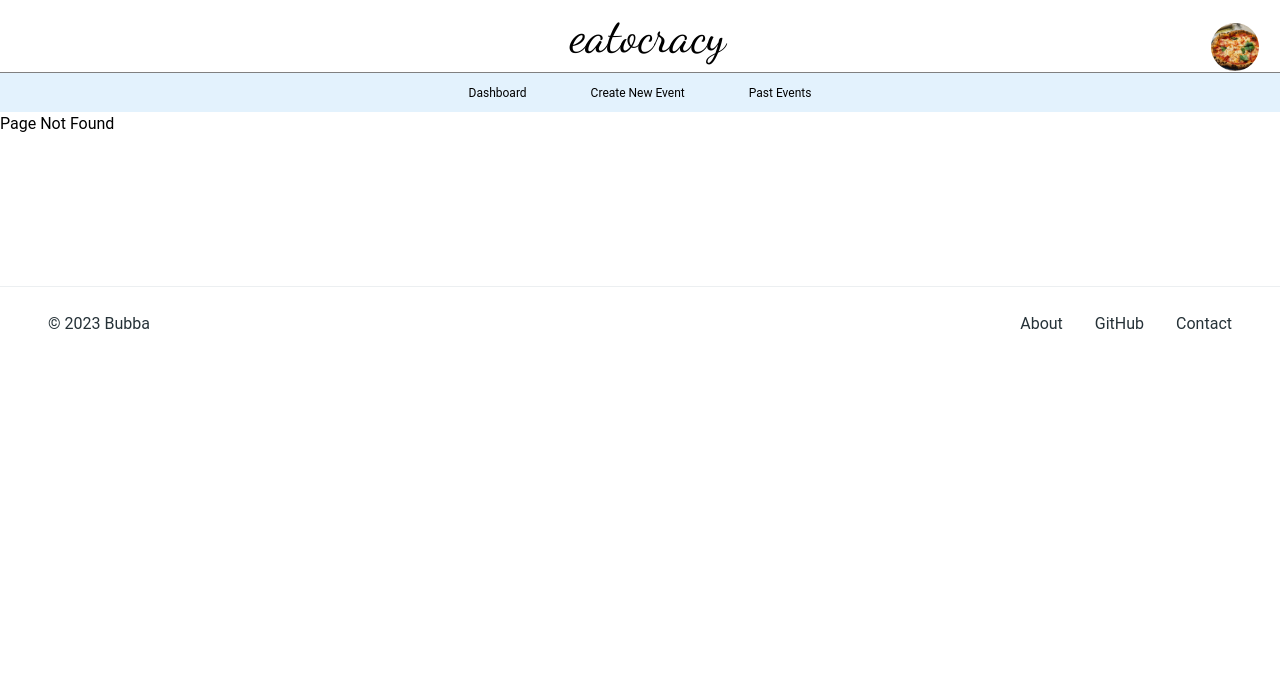
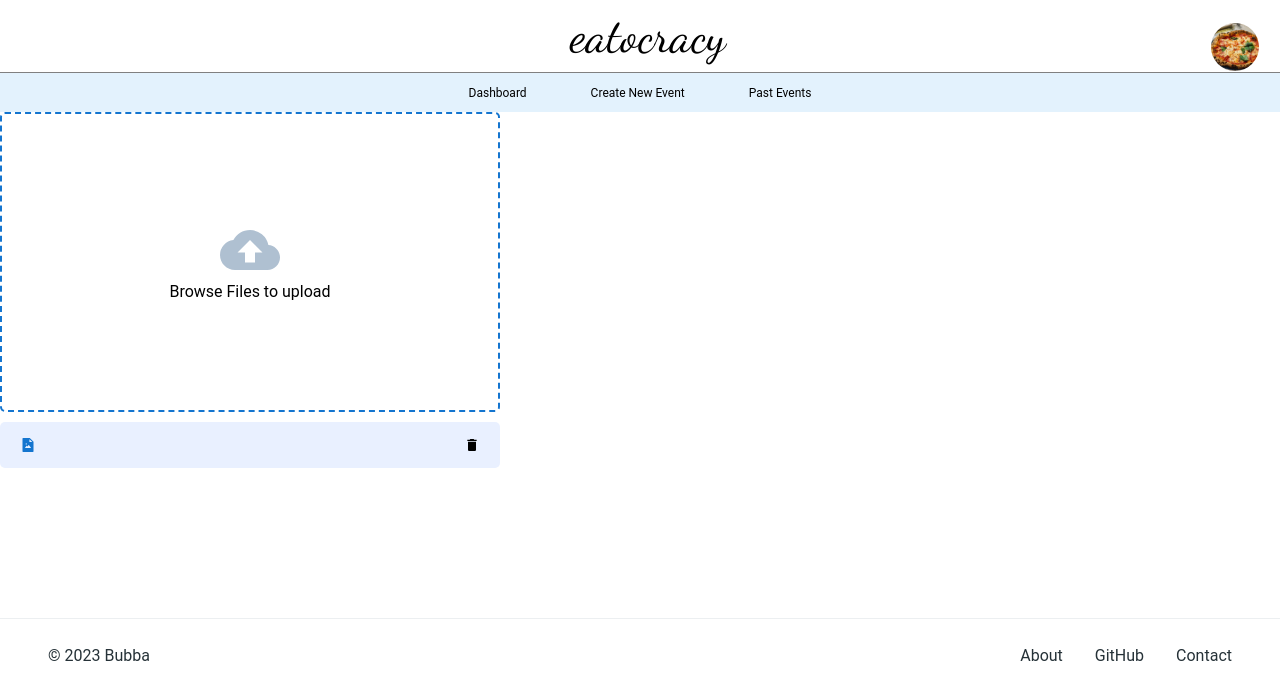
Before and after one commit to lizzach/eatocracy-front-end, a React (Create React App) app: page /test in a window 1280 px wide. Before the commit this address had no page. Shown: the top 700 px of the page. Built offline with nearby package versions, Linux system fonts and the light colour scheme.

Commit message:
started logic for image upload feature

```diff
--- a/package.json
+++ b/package.json
@@ -13,7 +13,9 @@
     "google-fonts": "^1.0.0",
     "react": "^18.2.0",
     "react-dom": "^18.2.0",
+    "react-dropzone": "^14.2.3",
     "react-google-fonts": "^1.2.1",
+    "react-icons": "^4.10.1",
     "react-router-dom": "^6.14.2",
     "react-scripts": "5.0.1",
     "react-select": "^5.7.4",
--- a/src/App.js
+++ b/src/App.js
@@ -7,6 +7,8 @@ import PastEvents from "./pages/PastEvents";
 import PageNotFound from "./pages/PageNotFound";
 import Navbar from "./components/Navbar";
 import Footer from "./components/Footer";
+import ImgUpload from "./components/ImgUpload";
+
 
 
 function App() {
@@ -18,6 +20,7 @@ function App() {
         <Route element={<CreateEventPage />} path="/newevent"/>
         <Route element={<EventDetails />} path="/events/:id"/>
         <Route element={<PastEvents />} path="/pastevents"/>
+        <Route element={<ImgUpload />} path="/test"/>
         <Route element={<PageNotFound />} path="*"/>
       </Routes>
       <Footer />
--- a/src/components/EventCardList.js
+++ b/src/components/EventCardList.js
@@ -4,6 +4,7 @@ import { Link } from "react-router-dom";
 import {
     Card,
     CardBody,
+    CardHeader,
     CardFooter,
     Typography,
     Button,
@@ -27,6 +28,12 @@ const EventCardList = ({ eventData }) => {
       return (
         <div key={event.id} className="card-div">
           <Card className="bg-gray-100 mt-6 w-96">
+          {event.photo && <CardHeader color="blue-gray" className="relative h-56">
+            <img
+              src={event.photo}
+              alt={event.photo}
+            />
+          </CardHeader>}
             <CardBody>
               <Typography variant="h5" color="blue-gray" className="mb-2">
                 {event.title}
--- /dev/null
+++ b/src/components/ImgUpload.js
@@ -0,0 +1,51 @@
+import React, {useState} from "react";
+import "../styles/ImgUpload.css";
+import { MdCloudUpload, MdDelete } from 'react-icons/md';
+import { AiFillFileImage } from 'react-icons/ai';
+
+const ImgUpload = ({ image, setImage, fileName, setFileName, setFormData, formData }) => {
+    // const [image, setImage] = useState(null);
+    // const [fileName, setFileName] = useState("No selected file");
+
+    return (
+        <main>
+            <form action=""
+            onClick={() => document.querySelector(".input-field").click()}
+            className="img-upload-form">
+                <input type="file" accept="image/*" className="input-field" hidden
+                onChange={({target: {files}}) => {
+                    files[0] && setFileName(files[0].name)
+                    if (files) {
+                        setImage(URL.createObjectURL(files[0]))
+                        setFormData((prev) => ({
+                            ...prev, photo: image
+                        }));
+                        console.log(formData)
+                    }
+                }}></input>
+                {image ?
+                <img src={image} width={300} height={300} alt={fileName}/>
+                :
+                <>
+                <MdCloudUpload color='#1475' size={60}/>
+                <p>Browse Files to upload</p>
+                </>
+                }
+            </form>
+
+            <section className="uploaded-row">
+                <AiFillFileImage color='#1475cf'/>
+                <span className="upload-content">
+                    {fileName}
+                    <MdDelete
+                    onClick={() => {
+                        setFileName("No selected file")
+                        setImage(null)
+                    }}/>
+                </span>
+            </section>
+        </main>
+    )
+}
+
+export default ImgUpload;
--- a/src/pages/CreateEventPage.js
+++ b/src/pages/CreateEventPage.js
@@ -1,5 +1,6 @@
 import React, { useState } from "react";
 import "../styles/CreateEventPage.css";
+import ImgUpload from "../components/ImgUpload";
 import axios from "axios";
 import {
     Card,
@@ -17,9 +18,12 @@ const CreateEventPage = () => {
     description: '',
     event_date: '',
     voting_deadline: '',
+    photo: ''
   }
 
   const [formData, setFormData] = useState(kInitialFormData);
+  const [image, setImage] = useState(null);
+  const [fileName, setFileName] = useState("No selected file");
 
   const handleChange = (event) => {
     const value = event.target.value;
@@ -28,19 +32,26 @@ const CreateEventPage = () => {
     setFormData((prev) => ({
         ...prev, [name]: value
     }));
+
+    console.log(formData);
+
+    // if (image) {
+    //   setFormData((prev) => ({
+    //     ...prev, photo: image
+    // }));
+    // }
   };
 
   const handleNewEventSubmit = (newEventFormData) => {
     axios
       .post(`${kBaseUrl}/events`, newEventFormData)
-      .then((res) => setFormData(res.data))
+      .then((res) => setFormData(kInitialFormData))
       .catch((err) => console.log(err));
   };
 
   const handleFormSubmit = (event) => {
     event.preventDefault();
     handleNewEventSubmit({ ...formData });
-    setFormData(kInitialFormData);
   };
 
   return (
@@ -61,13 +72,14 @@ const CreateEventPage = () => {
               <Input type="date" size="lg" label="Date" onChange={handleChange} name="event_date" value={formData.event_date}/>
               <Input type="date" size="lg" label="Voting Deadline" onChange={handleChange} name="voting_deadline" value={formData.voting_deadline}/>
             </div>
+            <ImgUpload image={image} setImage={setImage} fileName={fileName} setFileName={setFileName} setFormData={setFormData} formData={formData}/>
               <Button type="submit" className="bg-blue-900 mt-6" fullWidth>
                 Register
               </Button>
           </form>
-      </Card>
+        </Card>
+      </div>
     </div>
-  </div>
   );
 }
 
--- /dev/null
+++ b/src/styles/ImgUpload.css
@@ -0,0 +1,27 @@
+.img-upload-form {
+    display: flex;
+    flex-direction: column;
+    justify-content: center;
+    align-items: center;
+    border: 2px dashed #1475cf;
+    height: 300px;
+    width: 500px;
+    cursor: pointer;
+    border-radius: 5px;
+}
+
+.uploaded-row {
+    margin: 10px 0;
+    display: flex;
+    justify-content: space-between;
+    align-items: center;
+    padding: 15px 20px;
+    border-radius: 5px;
+    width: 500px;
+    background-color: #e9f0ff;
+}
+
+.upload-content {
+    display: flex;
+    align-items: center;
+}
```
Also changed, not shown: 1 other file (tests, documents, lock files or other folders).
